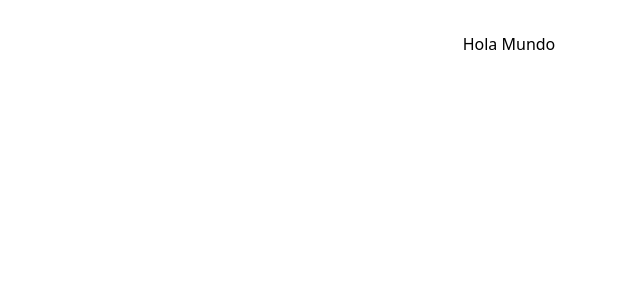
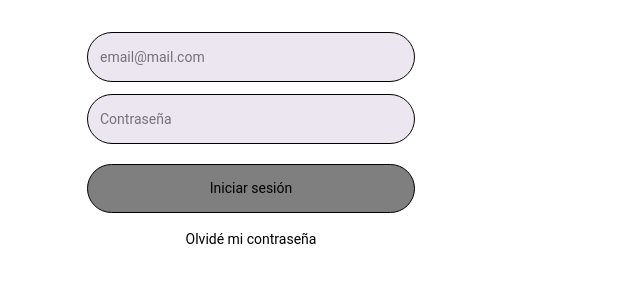
Before and after one commit to EdgarCamberos1894/Ecos, a React (Vite) app in the folder frontend/: page / in a window 1280 px wide. Shown: the top 300 px of the page, without its empty margins (131-771 px from the left). Built offline with nearby package versions, Linux system fonts and the light colour scheme.

Commit message:
feat: creación login

```diff
--- a/frontend/src/App.tsx
+++ b/frontend/src/App.tsx
@@ -1,5 +1,11 @@
+import Login from "./page/Login";
+
 function App() {
-  return <div>Hola Mundo</div>;
+  return (
+  <div>
+      <Login />
+  </div>
+  )
 }
 
 export default App;
--- /dev/null
+++ b/frontend/src/auth/components/FormLogin.tsx
@@ -0,0 +1,79 @@
+import React, { useState } from "react";
+import { zodResolver } from "@hookform/resolvers/zod";
+import { LoginSchema } from "../validation/LoginSchema";
+import { useForm } from "react-hook-form";
+import { z } from "zod";
+
+type LoginFormData = z.infer<typeof LoginSchema>;
+
+interface FormLoginProps {
+  onSubmit: (data: LoginFormData) => void;
+}
+
+const FormLogin: React.FC<FormLoginProps> = ({ onSubmit }) => {
+  // const [isLoading, setIsLoading] = useState(false);
+
+  const {
+    register,
+    handleSubmit,
+    formState: { errors, isSubmitting },
+  } = useForm<LoginFormData>({
+    resolver: zodResolver(LoginSchema),
+  });
+
+  const handleFormSubmit = async (data: LoginFormData) => {
+    await new Promise((resolve) => setTimeout(resolve, 3000));
+    onSubmit(data);
+  };
+
+  // const handleFormSubmit = (data: LoginFormData) => {
+  //   setIsLoading(true);
+  //   setTimeout(() => {
+  //     onSubmit(data);
+  //     setIsLoading(false);
+  //   }, 3000);
+  // };
+
+  return (
+    <form
+      onSubmit={handleSubmit(handleFormSubmit)}
+      className="justyfi-center flex h-[501px] w-[700px] flex-col items-center space-y-4"
+    >
+      <div className="flex h-[181px] w-[328px] flex-col gap-[20px]">
+        <div className="flex flex-col gap-[12px]">
+          <input
+            type="email"
+            {...register("email")}
+            placeholder="email@mail.com"
+            className="h-[50px] w-full rounded-[27px] border-[1px] bg-[#ECE6F0] px-[12px] font-[roboto] text-[14px]"
+          />
+          {errors.email && <span className="text-sm text-red-500">{errors.email.message}</span>}
+
+          <input
+            type="password"
+            {...register("password")}
+            placeholder="Contraseña"
+            className="h-[50px] w-full rounded-[27px] border-[1px] bg-[#ECE6F0] px-[12px] font-[roboto] text-[14px]"
+          />
+          {errors.password && (
+            <span className="text-sm text-red-500">{errors.password.message}</span>
+          )}
+        </div>
+
+        <button
+          type="submit"
+          disabled={isSubmitting}
+          className="h-[50px] w-full rounded-[27px] border-[1px] bg-[#7F7F7F] font-[roboto] text-[14px]"
+        >
+          {isSubmitting ? "Cargando..." : "Iniciar sesión"}
+        </button>
+      </div>
+
+      <a href="#" className="font-[roboto] text-[14px]">
+        Olvidé mi contraseña
+      </a>
+    </form>
+  );
+};
+
+export default FormLogin;
--- /dev/null
+++ b/frontend/src/auth/validation/LoginSchema.ts
@@ -0,0 +1,9 @@
+import { z } from "zod";
+
+export const LoginSchema = z.object({
+  email: z
+    .string()
+    .min(1, { message: "El email es obligatorio" })
+    .email({ message: "Email inválido" }),
+  password: z.string().min(8, "Minimo 8 caracteres"),
+});
--- /dev/null
+++ b/frontend/src/page/Login.tsx
@@ -0,0 +1,25 @@
+import FormLogin from "@/auth/components/FormLogin";
+import { z } from "zod";
+import { LoginSchema } from "@/auth/validation/LoginSchema";
+import axios from "axios";
+
+type LoginFormData = z.infer<typeof LoginSchema>;
+
+const Login = () => {
+  const handleLogin = async (data: LoginFormData) => {
+    try {
+      const response = await axios.post("/api/login", data);
+      console.log("Respuesta:", response.data);
+    } catch (error) {
+      console.error("Error:", error);
+    }
+  };
+
+  return (
+    <div>
+      <FormLogin onSubmit={handleLogin} />
+    </div>
+  );
+};
+
+export default Login;
```
Also changed, not shown: 1 other file (tests, documents, lock files or other folders).
